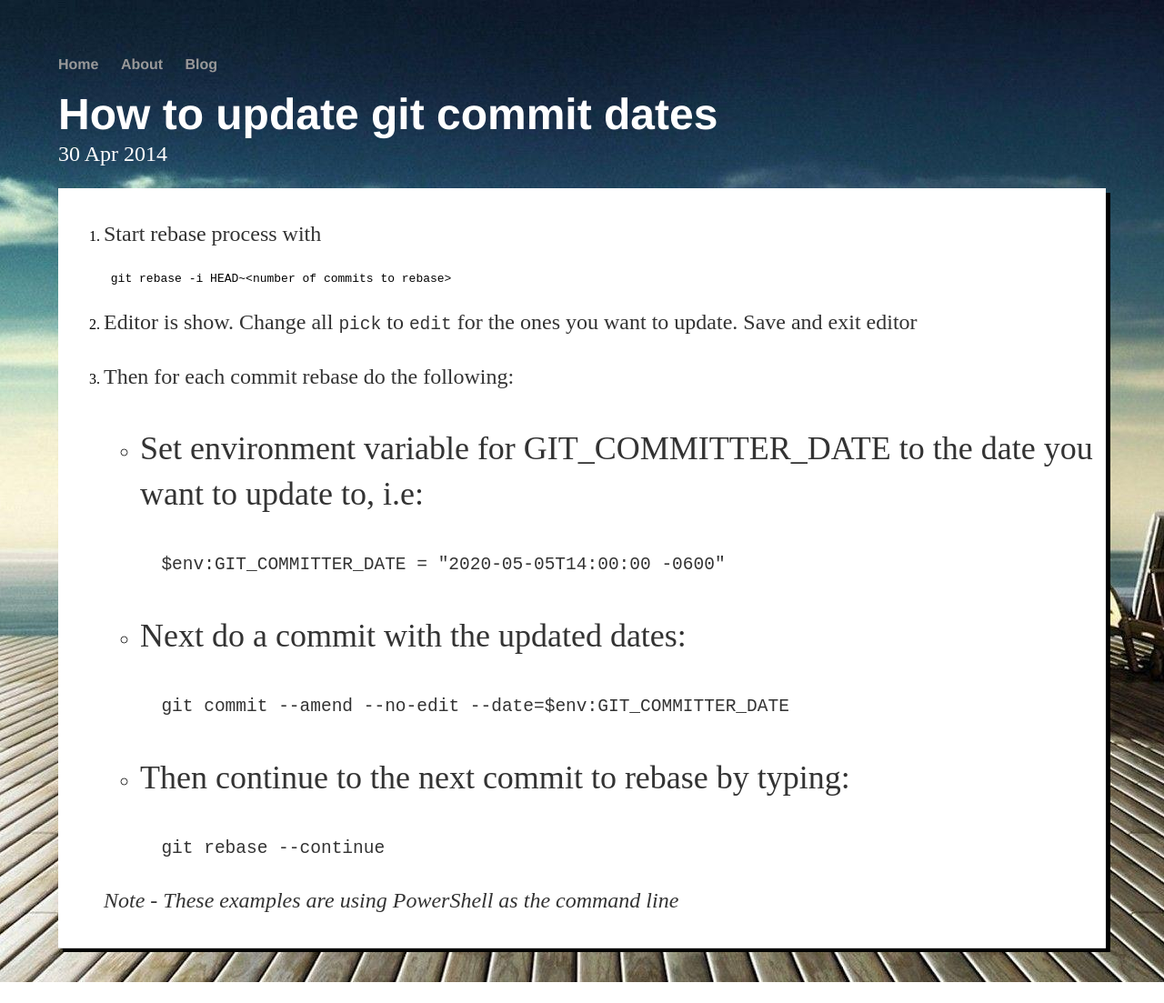
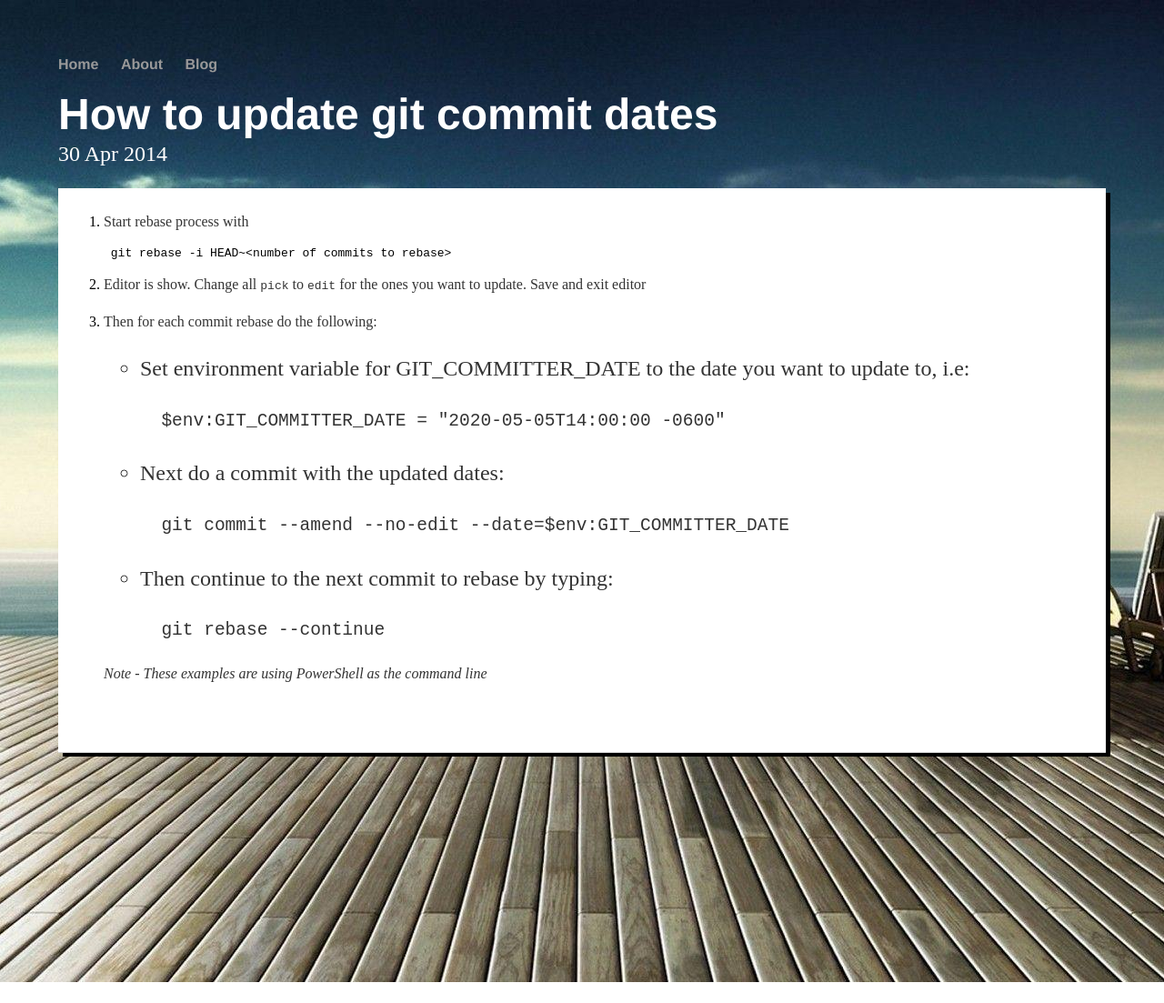
Before and after one commit to brentestewart/brentestewart.github.io, a Jekyll site: the page built from _posts/2020-06-12-how-to-update-git-commit-dates.md, in a window 1280 px wide. Shown: the whole page at 91% size. Built offline with Jekyll 4.4.1, drawn with Linux system fonts in a browser that asks for light colours.

Commit message:
Format cleanup

```diff
--- a/css/main.css
+++ b/css/main.css
@@ -12,6 +12,7 @@ a { text-decoration: none; color: #999; }
 a:hover { text-decoration: underline; }
 
 p, ul { font-size: 1.5em; line-height: 1.4em; color: #333; }
+li p { font-size: 1em; }
 
 h1, h2, h3, h4 { font-family: 'Helvetica', 'Arial', 'Sans-Serif'; }
 h1 { font-size: 3em;  }
```
